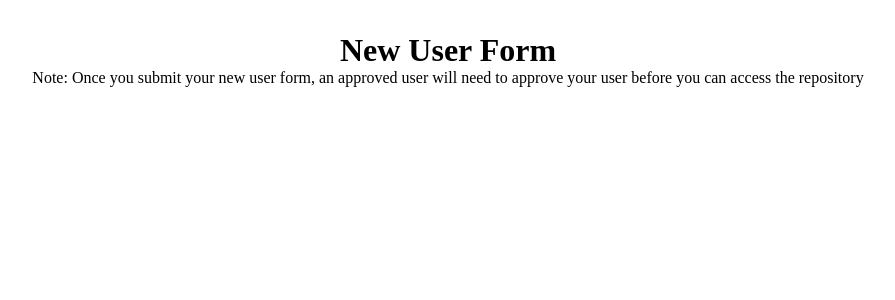
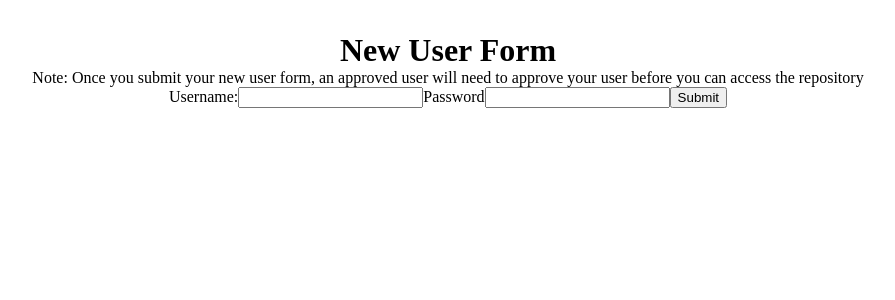
Before and after one commit to JackBadawy/Employee_Creator_API, a React (Vite) app in the folder Employee_frontend/: page /new-user in a window 1280 px wide. Shown: the top 300 px of the page, without its empty margins (192-1087 px from the left). Built offline with nearby package versions, Linux system fonts and the light colour scheme.

Commit message:
login page fully functional

```diff
--- a/Employee_frontend/src/Pages/NewUserPage.tsx
+++ b/Employee_frontend/src/Pages/NewUserPage.tsx
@@ -1,4 +1,52 @@
+import { useState } from "react";
+import { addUser } from "../Services/User_services";
+import { useNavigate } from "react-router-dom";
+
 const NewUserPage = () => {
+  const [newUserFormData, setNewUserFormData] = useState({
+    username: "",
+    password: "",
+    approvedBy: null,
+  });
+
+  const [isSubmitting, setIsSubmitting] = useState(false);
+  const [error, setError] = useState("");
+
+  const navigate = useNavigate();
+
+  const handleChange = (event) => {
+    const { name, value } = event.target;
+    setNewUserFormData((prevState) => ({
+      ...prevState,
+      [name]: value,
+    }));
+  };
+
+  const handleSubmit = async (event) => {
+    event.preventDefault();
+    setIsSubmitting(true);
+    setError("");
+    try {
+      const response = await addUser(newUserFormData);
+      console.log("User added:", response);
+
+      setNewUserFormData({ username: "", password: "" });
+
+      alert("User successfully added!");
+
+      returnHome();
+    } catch (error) {
+      setError("Failed to add user: " + error.message);
+      console.error("Error adding user:", error);
+    } finally {
+      setIsSubmitting(false);
+    }
+  };
+
+  const returnHome = () => {
+    navigate("/");
+  };
+
   return (
     <div>
       <h1>New User Form</h1>
@@ -8,6 +56,26 @@ const NewUserPage = () => {
           to approve your user before you can access the repository
         </p>
       </aside>
+      <form onSubmit={handleSubmit}>
+        <label htmlFor="username">Username:</label>
+        <input
+          type="text"
+          name="username"
+          id="username"
+          onChange={handleChange}
+        />
+        <label htmlFor="passsword">Password</label>
+        <input
+          type="password"
+          name="password"
+          id="password"
+          onChange={handleChange}
+        />
+        {error && <p style={{ color: "red" }}>{error}</p>}
+        <button type="submit" disabled={isSubmitting}>
+          {isSubmitting ? "Submitting..." : "Submit"}
+        </button>
+      </form>
     </div>
   );
 };
--- a/Employee_frontend/src/Services/User_services.ts
+++ b/Employee_frontend/src/Services/User_services.ts
@@ -6,3 +6,20 @@ export const getAllUsers = async () => {
   const data = await response.json();
   return data;
 };
+
+export const addUser = async (userData) => {
+  const response = await fetch("http://localhost:8080/users", {
+    method: "POST",
+    headers: {
+      "Content-Type": "application/json",
+    },
+    body: JSON.stringify(userData),
+  });
+
+  if (!response.ok) {
+    throw new Error("Failed to add new user");
+  }
+
+  const data = await response.json();
+  return data;
+};
```
